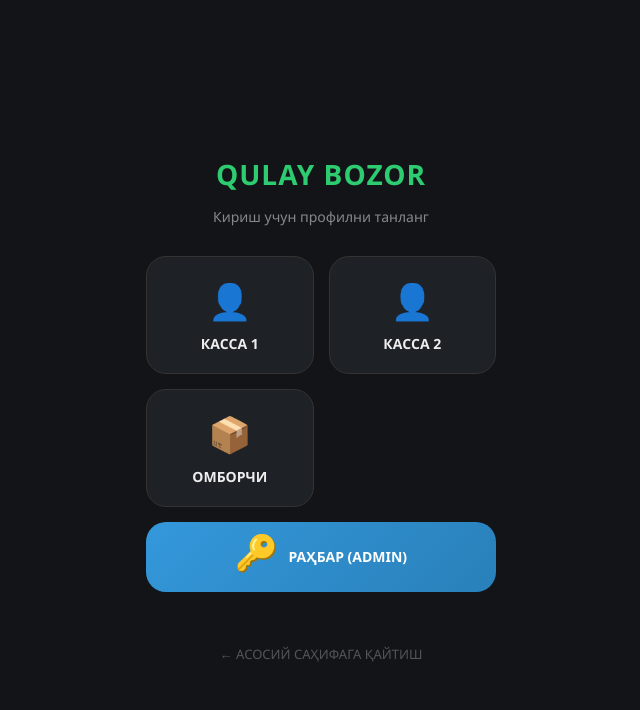
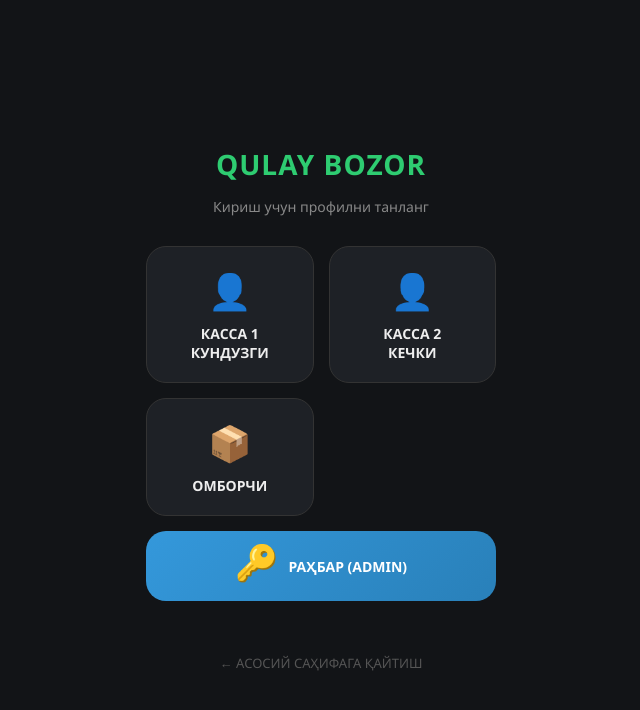
Before and after one commit to ZokirovZokhidjon/qulayshope, a plain HTML site: page login.html in a window 1280 px wide. Shown: the whole page, without its empty margins (319-959 px from the left). Drawn offline with Linux system fonts and the light colour scheme.

Commit message:
Add files via upload

```diff
--- a/login.html
+++ b/login.html
@@ -110,11 +110,11 @@
    <div class="card-wrapper">
         <div class="card" onclick="openLogin('KASSA 1')">
             <span class="icon">👤</span>
-            <h2>КАССА 1</h2>
+            <h2>КАССА 1 кундузги</h2>
         </div>
         <div class="card" onclick="openLogin('KASSA 2')">
             <span class="icon">👤</span>
-            <h2>КАССА 2</h2>
+            <h2>КАССА 2 <br> Кечки </h2>
         </div>
         <div class="card" onclick="openLogin('OMBORCHI')">
             <span class="icon">📦</span>
```
Also changed, not shown: index.html (+1 -1 lines), log.jpg (added).
